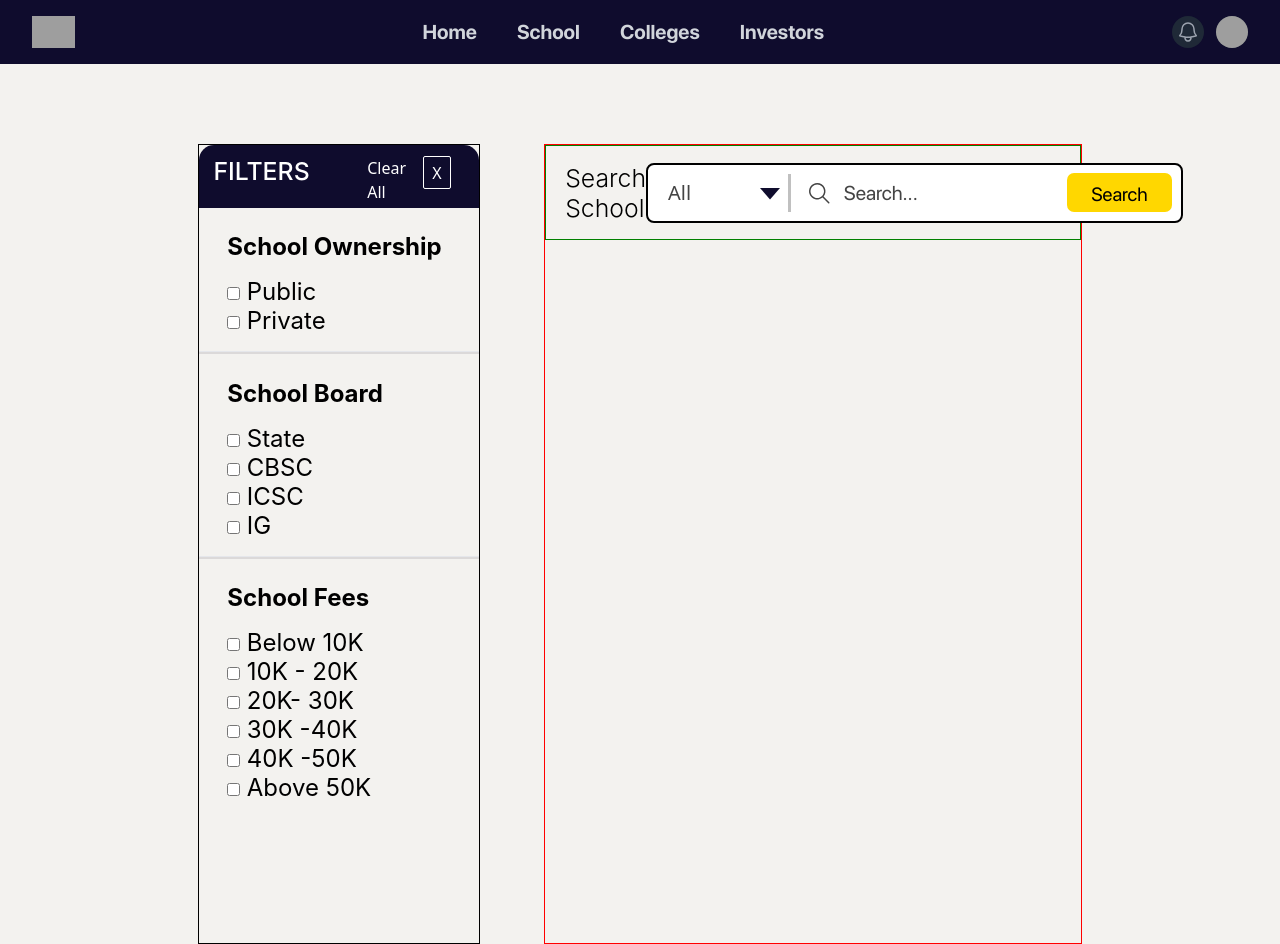
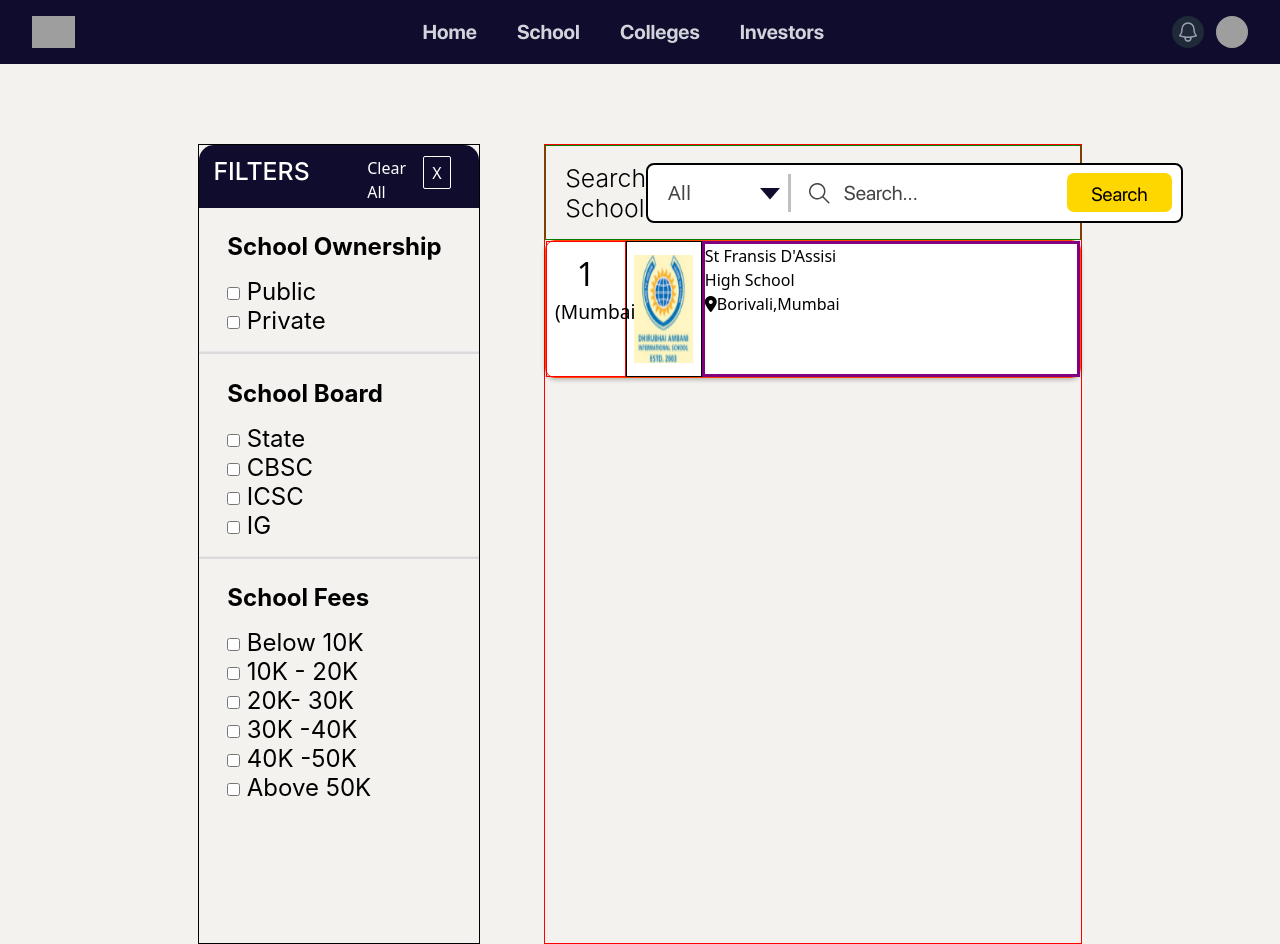
Before and after one commit to open-xyz/campus-finder, a React (Create React App) app: page /school in a window 1280 px wide. Built offline with nearby package versions, Linux system fonts and the light colour scheme; grey boxes are pictures that could not be loaded.

Commit message:
started with main list

```diff
--- a/public/index.html
+++ b/public/index.html
@@ -10,6 +10,13 @@
       content="Web site created using create-react-app"
     />
     <link rel="apple-touch-icon" href="%PUBLIC_URL%/logo192.png" />
+    <link
+      rel="stylesheet"
+      href="https://cdnjs.cloudflare.com/ajax/libs/font-awesome/6.4.0/css/all.min.css"
+      integrity="sha512-iecdLmaskl7CVkqkXNQ/ZH/XLlvWZOJyj7Yy7tcenmpD1ypASozpmT/E0iPtmFIB46ZmdtAc9eNBvH0H/ZpiBw=="
+      crossorigin="anonymous"
+      referrerpolicy="no-referrer"
+    />
     <!--
       manifest.json provides metadata used when your web app is installed on a
       user's mobile device or desktop. See https://developers.google.com/web/fundamentals/web-app-manifest/
@@ -40,5 +47,4 @@
       To create a production bundle, use `npm run build` or `yarn build`.
     -->
   </body>
-
 </html>
--- a/src/Pages/School/School.css
+++ b/src/Pages/School/School.css
@@ -139,3 +139,42 @@ hr {
 .filter-boxes {
   margin-top: 1rem;
 }
+.school-result {
+  display: flex;
+  width: 100%;
+  border: 1px solid orangered;
+  height: 8.625rem;
+  border-radius: 0.625rem;
+  background: #fff;
+  box-shadow: 0px 2px 4px 0px rgba(0, 0, 0, 0.25);
+}
+.school-result__rank {
+  border: 1px solid red;
+  width: 15%;
+  display: flex;
+  flex-direction: column;
+  padding: 0.5rem;
+  /* justify-content: center; */
+}
+.school-result__img {
+  border: 1px solid black;
+  width: 20%;
+  display: flex;
+  justify-content: center;
+  align-items: center;
+}
+.school-result__details {
+  border: 3px solid purple;
+  width:100%
+}
+.rank__number{
+  text-align: center;
+  font-size: 2rem;
+}
+.rank__city{
+  font-size: 1.2rem;
+}
+.school-result__img img{
+  height: 80%;
+  width: 80%;
+}
--- a/src/Pages/School/School.js
+++ b/src/Pages/School/School.js
@@ -1,6 +1,7 @@
 import React from "react";
 import "../School/School.css";
 import "../Home/components/Hero/Hero.css";
+import schoollogo from "./image 10.png"
 // import { TypeAnimation } from "react-type-animation";
 import Arrow from "../Home/components/Hero/HeroImages/arrow.svg";
 import Search from "../Home/components/Hero/HeroImages/search.svg";
@@ -137,7 +138,23 @@ const School = () => {
               </div>
             </div>
           </div>
-          <div className="school-result"></div>
+          <div className="school-result">
+          <div className="school-result__rank">
+          <div className="rank__number">1</div>
+          <div className="rank__city">(Mumbai)</div>
+          </div>
+          <div className="school-result__img">
+          <img src={schoollogo} alt="School logo" srcset="" />
+          </div>
+          <div className="school-result__details">
+          <div className="school-name">St Fransis D'Assisi High School</div>
+          <div className="school-shortdetail">
+          <div className="shortdetal__location">
+          <i class="fa-solid fa-location-dot"></i><span>Borivali,Mumbai</span>
+          </div>
+          </div>
+          </div>
+          </div>
         </div>
       </div>
     </div>
```
